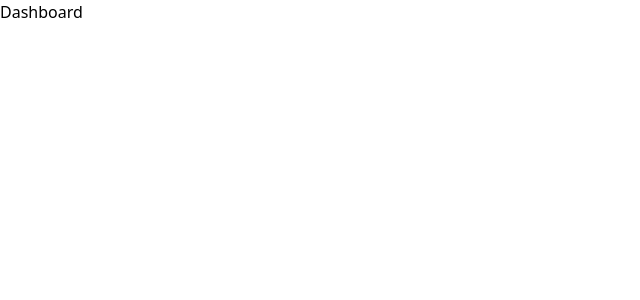
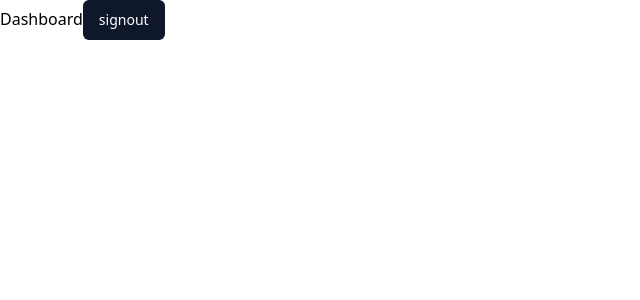
Before and after one commit to t-rosa/speciality, a Next.js app: page /dashboard in a window 1280 px wide. Shown: the top 300 px of the page, without its empty margins (0-640 px from the left). Built offline with nearby package versions, Linux system fonts and the light colour scheme.

Commit message:
feat: add signout button

```diff
--- a/app/(dashboard)/dashboard/page.tsx
+++ b/app/(dashboard)/dashboard/page.tsx
@@ -1,3 +1,21 @@
+"use client";
+
+import { Button } from "@/components/ui/button";
+import { signOut } from "next-auth/react";
+
 export default function DashboardPage() {
-  return <div>Dashboard</div>;
+  return (
+    <div>
+      Dashboard
+      <Button
+        onClick={() => {
+          signOut({
+            callbackUrl: `${window.location.origin}/signin`,
+          });
+        }}
+      >
+        signout
+      </Button>
+    </div>
+  );
 }
```
Also changed, not shown: components/auth-form.tsx (+4 -4 lines).
